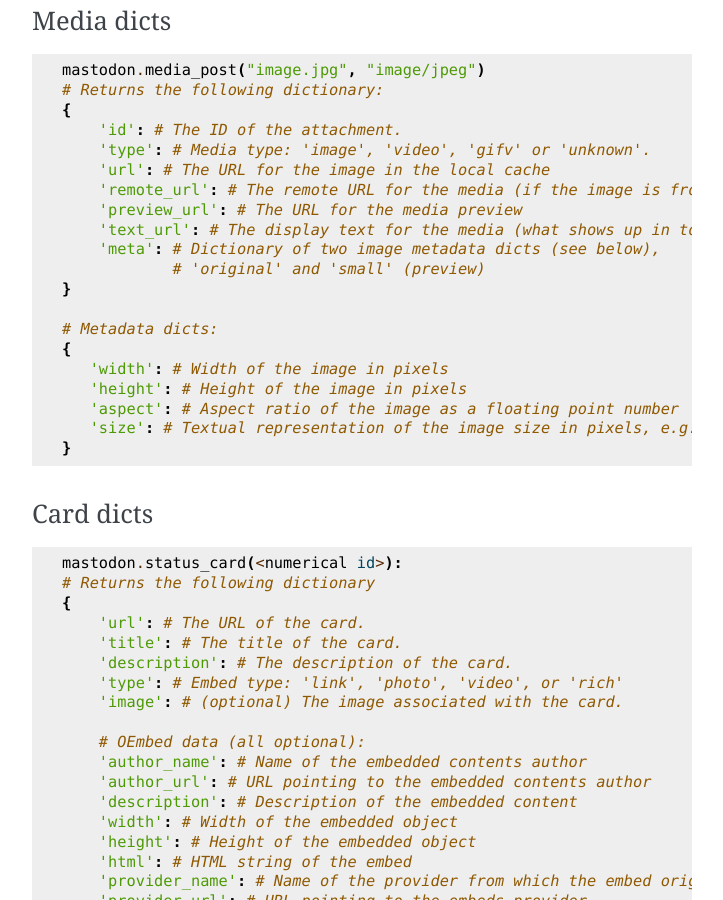
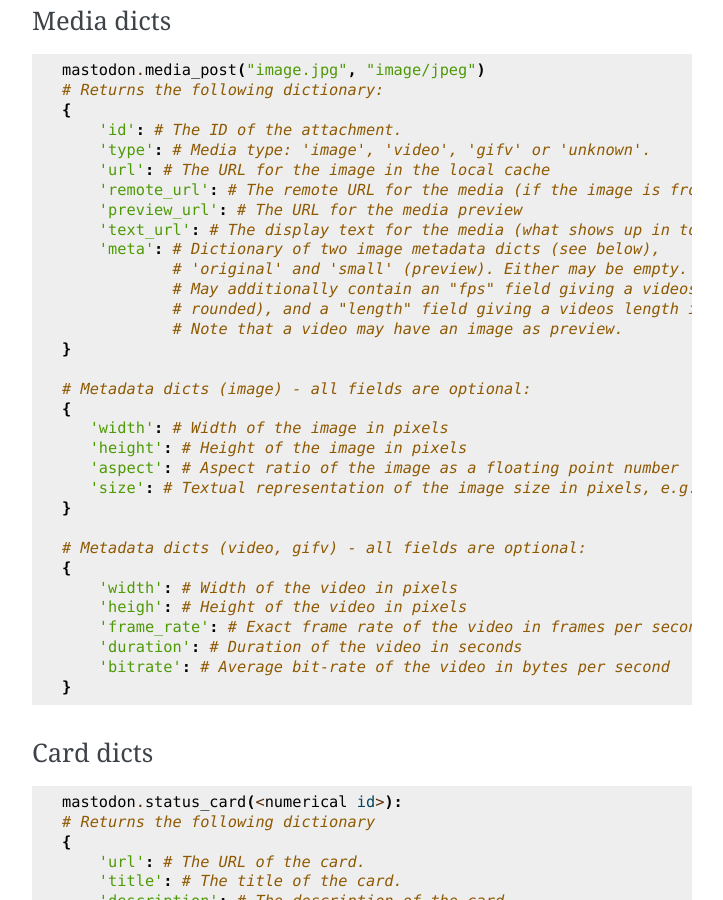
Before and after one commit to halcy/Mastodon.py, a Sphinx documentation site: the page built from docs/index.rst, in a window 1280 px wide and 900 px high, scrolled down 7256 px. Shown: the whole window, without its empty margins (388-1111 px from the left). Built offline with Sphinx 7.4.7, drawn with Linux system fonts in a browser that asks for light colours; some of the changed text lies outside the part shown.

Commit message:
First steps to 2.3.0 support

```diff
--- a/docs/index.rst
+++ b/docs/index.rst
@@ -385,10 +385,13 @@
         'preview_url': # The URL for the media preview
         'text_url': # The display text for the media (what shows up in toots)
         'meta': # Dictionary of two image metadata dicts (see below),
-                # 'original' and 'small' (preview)
+                # 'original' and 'small' (preview). Either may be empty.
+                # May additionally contain an "fps" field giving a videos frames per second (possibly
+                # rounded), and a "length" field giving a videos length in a human-readable format.
+                # Note that a video may have an image as preview.
     }
 
-    # Metadata dicts:
+    # Metadata dicts (image) - all fields are optional:
     {
        'width': # Width of the image in pixels
        'height': # Height of the image in pixels
@@ -396,6 +399,14 @@
        'size': # Textual representation of the image size in pixels, e.g. '800x600'
     }
 
+    # Metadata dicts (video, gifv) - all fields are optional:
+    {
+        'width': # Width of the video in pixels
+        'heigh': # Height of the video in pixels
+        'frame_rate': # Exact frame rate of the video in frames per second
+        'duration': # Duration of the video in seconds
+        'bitrate': # Average bit-rate of the video in bytes per second
+    }
 Card dicts
 ~~~~~~~~~~
 .. _card dict:
@@ -452,6 +463,8 @@
         'version': # The instances mastodon version
         'urls': # Additional URLs dict, presently only 'streaming_api' with the
                 # stream websocket address.
+        'contact_account': # Account dict of the primary contact for the instance.
+        'languages': # Array of ISO 6391 language codes the instance has chosen to advertise.
     }
 
 Activity dicts
```
Also changed, not shown: 1 other file.
